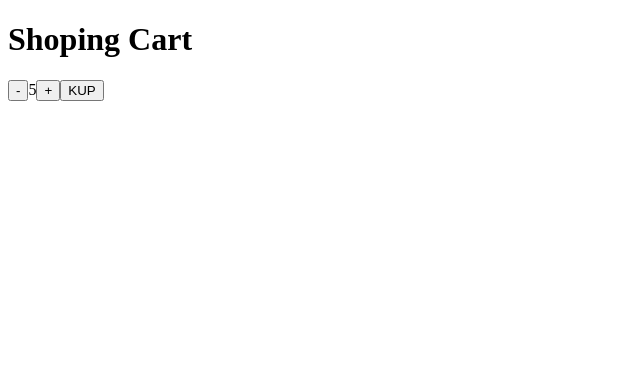
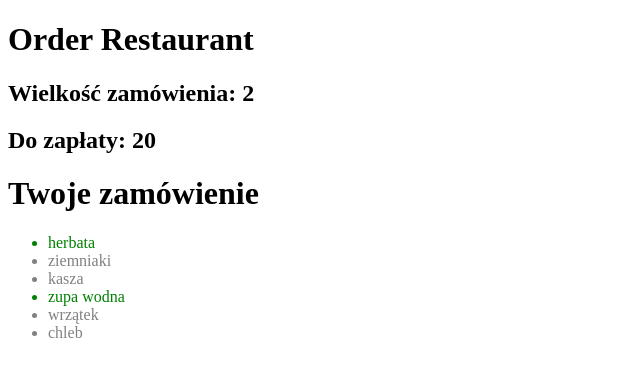
Before and after one commit to kstopka/how_to_react, a React (Create React App) app: page / in a window 1280 px wide. Shown: the top 376 px of the page, without its empty margins (0-640 px from the left). Built offline with nearby package versions, Linux system fonts and the light colour scheme.

Commit message:
order restaurant training

```diff
--- /dev/null
+++ b/src/Nauka_react/4_order_restaurant.tsx
@@ -0,0 +1,77 @@
+import * as React from "react";
+
+import Header from "./4_order_restaurant/Header";
+import ListItems from "./4_order_restaurant/ListItems";
+
+interface AppProps {}
+
+interface AppState {
+    items: IItem[];
+}
+
+interface IItem {
+    id: number;
+    name: string;
+    active: boolean;
+}
+
+class App extends React.Component<AppProps, AppState> {
+    state = {
+        items: [
+            {
+                id: 1,
+                name: "herbata",
+                active: true,
+            },
+            {
+                id: 2,
+                name: "ziemniaki",
+                active: false,
+            },
+            {
+                id: 3,
+                name: "kasza",
+                active: false,
+            },
+            {
+                id: 4,
+                name: "zupa wodna",
+                active: true,
+            },
+            {
+                id: 5,
+                name: "wrzątek",
+                active: false,
+            },
+            {
+                id: 6,
+                name: "chleb",
+                active: false,
+            },
+        ],
+    };
+
+    handleChangeStatus = (id: number) => {
+        const items = this.state.items.map((item) => {
+            if (id === item.id) {
+                item.active = !item.active;
+            }
+            return item;
+        });
+
+        this.setState({ items });
+    };
+
+    render() {
+        const { items } = this.state;
+        return (
+            <div className="wrapper">
+                <h1>Order Restaurant</h1>
+                <Header items={items} />
+                <ListItems items={items} changeStatus={this.handleChangeStatus} />
+            </div>
+        );
+    }
+}
+
+export default App;
--- /dev/null
+++ b/src/Nauka_react/4_order_restaurant/Header.tsx
@@ -0,0 +1,14 @@
+import * as React from "react";
+
+const Header = (props: any) => {
+    const activeItems = props.items.filter((item: { active: boolean }) => item.active);
+    const number = activeItems.length;
+    return (
+        <header>
+            <h2>Wielkość zamówienia: {number}</h2>
+            <h2>Do zapłaty: {number ? number * 10 : "0"}</h2>
+        </header>
+    );
+};
+
+export default Header;
--- /dev/null
+++ b/src/Nauka_react/4_order_restaurant/Item.tsx
@@ -0,0 +1,14 @@
+import * as React from "react";
+
+const Item = (props: any) => (
+    <li
+        onClick={() => {
+            props.changeStatus(props.id);
+        }}
+        style={props.active ? { color: "green" } : { color: "gray" }}
+    >
+        {props.name}
+    </li>
+);
+
+export default Item;
--- /dev/null
+++ b/src/Nauka_react/4_order_restaurant/ListItems.tsx
@@ -0,0 +1,16 @@
+import * as React from "react";
+import Item from "./Item";
+
+const ListItems = (props: any) => {
+    const items = props.items.map((item: { id: React.Key | null | undefined; name: any; active: any }) => (
+        <Item key={item.id} id={item.id} name={item.name} active={item.active} changeStatus={props.changeStatus} />
+    ));
+    return (
+        <div className="list">
+            <h1>Twoje zamówienie</h1>
+            <ul>{items}</ul>
+        </div>
+    );
+};
+
+export default ListItems;
--- a/src/index.tsx
+++ b/src/index.tsx
@@ -3,8 +3,10 @@ import ReactDOM from "react-dom";
 import "./index.css";
 import reportWebVitals from "./reportWebVitals";
 // import App from './App';
-// import App from "./Nauka_react/chceckbox";
-import App from "./Nauka_react/shoping_cart";
+// import App from "./Nauka_react/1_chceckbox";
+// import App from "./Nauka_react/2_shoping_cart";
+// import App from "./Nauka_react/3_list_item";
+import App from "./Nauka_react/4_order_restaurant";
 
 ReactDOM.render(
     <React.StrictMode>
```
Also changed, not shown: src/Nauka_react/3_list_item.tsx (added, +83 -0 lines), src/Nauka_react/1_chceckbox.tsx (renamed from src/Nauka_react/chceckbox.tsx), src/Nauka_react/2_shoping_cart.tsx (renamed from src/Nauka_react/shoping_cart.tsx).
